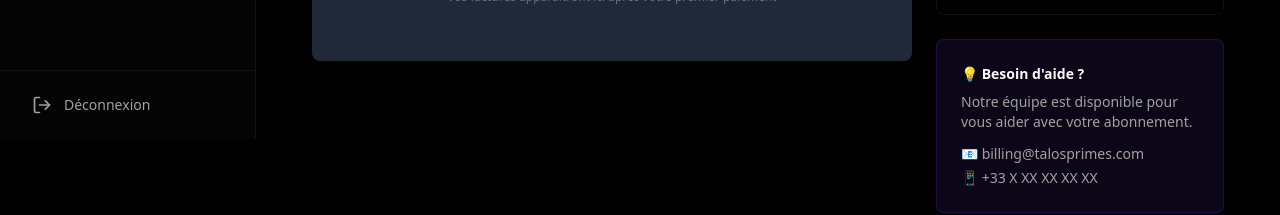
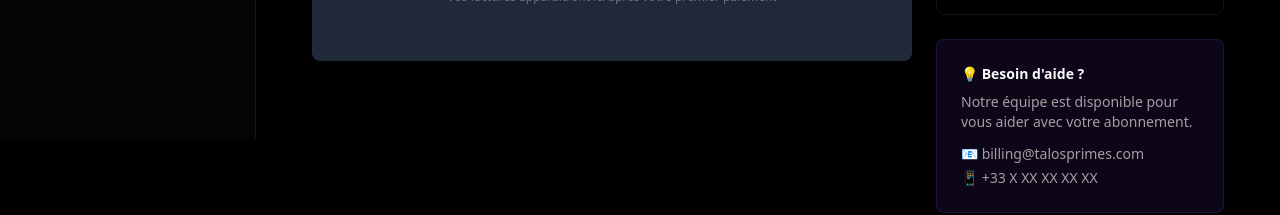
Before and after one commit to cyrilmedde-png/gestentauto, a Next.js app: page /billing in a window 1280 px wide. Shown: the part 661-876 px from the top of the page. Built offline with nearby package versions, Linux system fonts and the light colour scheme; no server answers.

Commit message:
Retirer bouton Déconnexion du footer sidebar (Gestion en haut suffit)

```diff
--- a/components/layout/SidebarModular.tsx
+++ b/components/layout/SidebarModular.tsx
@@ -278,26 +278,6 @@ export function SidebarModular() {
               </div>
             )}
           </nav>
-
-          {/* Footer - Déconnexion */}
-          <div className="p-4 border-t border-border/50">
-            <button
-              onClick={async () => {
-                await signOut()
-                router.push('/auth/login')
-              }}
-              className={`
-                w-full flex items-center gap-3 px-4 py-2 text-muted-foreground hover:text-foreground hover:bg-muted/50 rounded-lg transition-colors
-                ${(isExpanded || isMobileOpen) ? '' : 'justify-center'}
-              `}
-              title={(isExpanded || isMobileOpen) ? '' : 'Déconnexion'}
-            >
-              <LogOut className="w-5 h-5 flex-shrink-0" />
-              {(isExpanded || isMobileOpen) && (
-                <span className="text-sm">Déconnexion</span>
-              )}
-            </button>
-          </div>
         </div>
       </aside>
     </>
```
